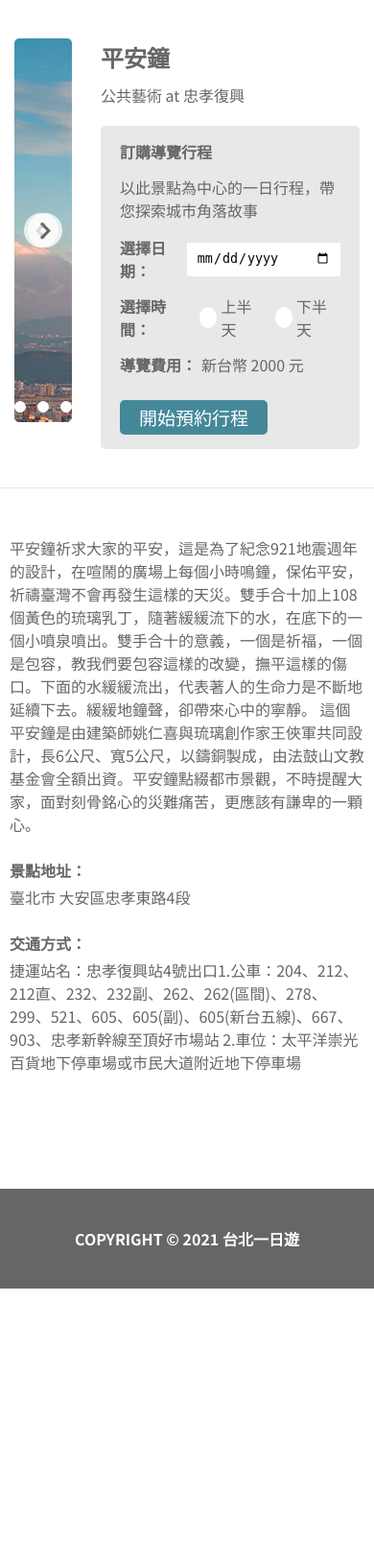
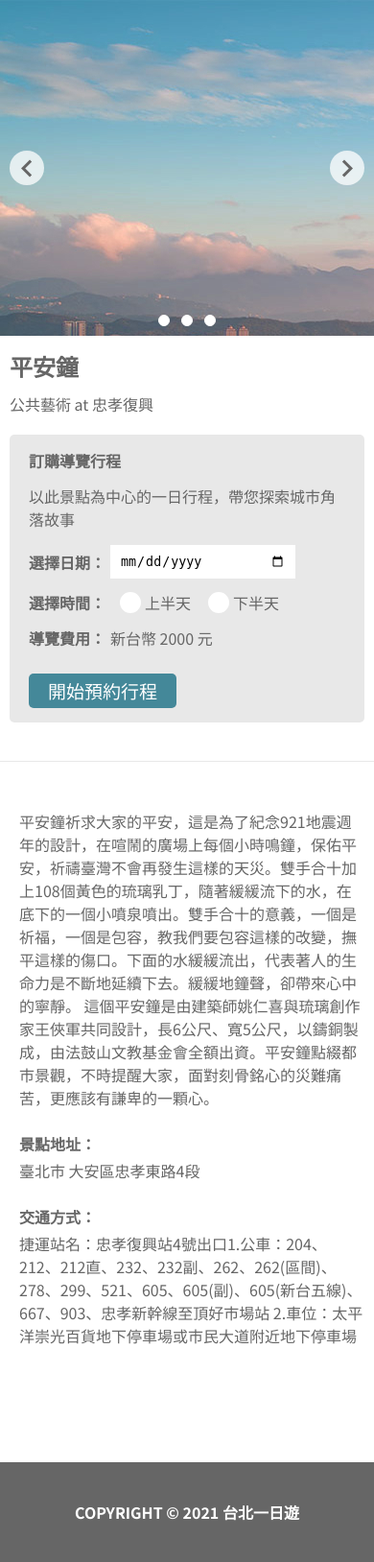
Before and after one commit to yiyun-liao/bootcamp-work-taipei-day-trip, a FastAPI app: page /attraction/1 in a window 390 px wide. Shown: the part 54-1682 px from the top of the page at 96% size. Before the commit the page ends 1397 px from the top, so only its background shows below. Run offline with FastAPI, Linux system fonts and the light colour scheme.

Commit message:
rwd style

```diff
--- a/static/style/styleAttraction.css
+++ b/static/style/styleAttraction.css
@@ -205,6 +205,7 @@
     border: 2px solid var(--color-white-900);
     background-color: var(--color-white-900);
     border-radius: 50%;
+    white-space: nowrap;
 }
 
 .attraction-bookDetail input[type="radio"]:checked{
@@ -222,6 +223,7 @@
     border-top: 1px solid var(--color-gray-20);
 }
 
+
 .attraction-desc > div{
     margin-bottom: 20px;
 }
@@ -229,3 +231,48 @@
 .attraction-desc > div > .body-bold{
     padding: 4px 0;
 }
+
+
+@media (max-width: 600px){
+    #attraction-intro{
+        padding: 0;
+    }
+
+    .attraction-card{
+        margin: 0;
+        flex-direction: column;
+        gap: 20px;
+        padding-bottom: 40px;
+    }
+
+    /* card-slide */
+    .attraction-slide{
+        width: 100%;
+        height: 350px;
+        border-radius: 0;
+    }
+
+    /* card-profile */
+    .attraction-profile{
+        flex-grow: unset;
+        width: 100%;
+        padding: 0 10px 0 10px;
+    }
+
+    .attraction-simple-intro{
+        padding-top: 0;;
+    }
+
+    #attraction-bookSection{
+        min-height: 120px;
+        height: auto;
+    }
+
+    .attraction-desc{
+        padding: 50px 10px 100px 10px;
+    }
+
+    .attraction-desc > div{
+        padding-left: 10px;
+    }
+}
```
